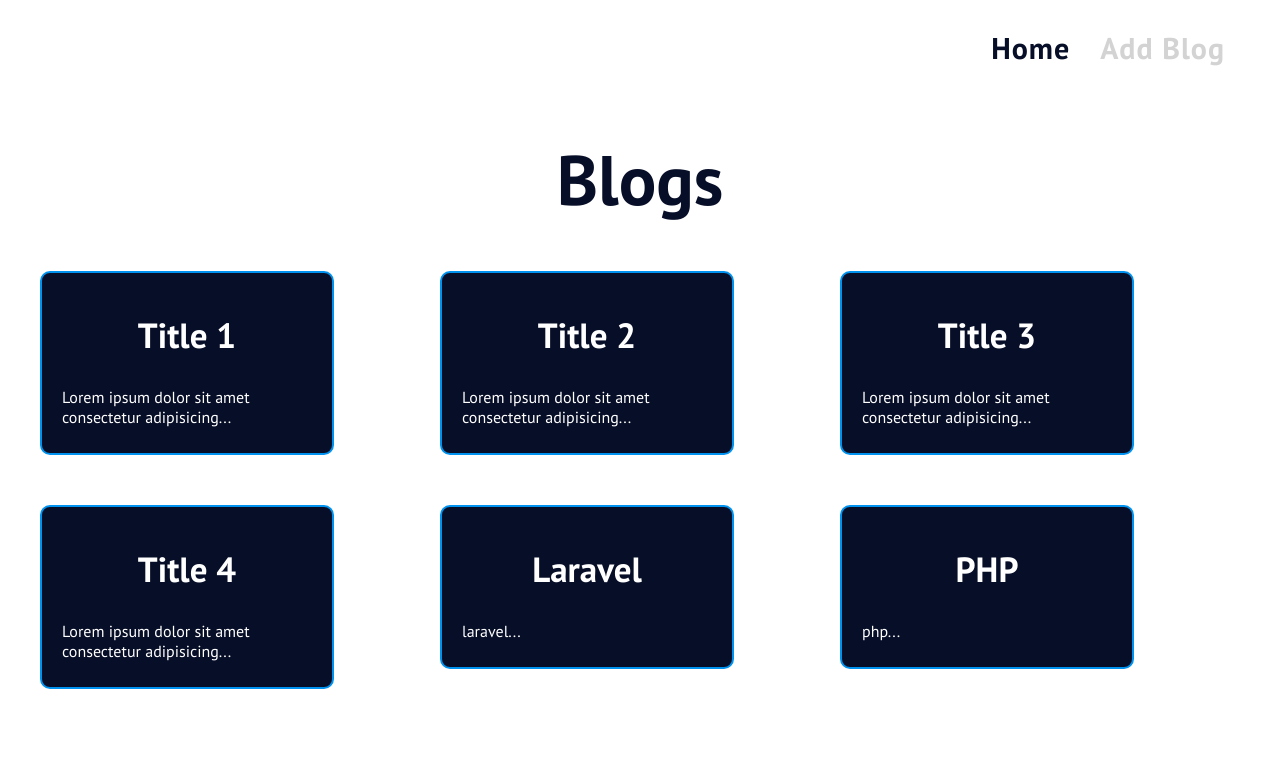
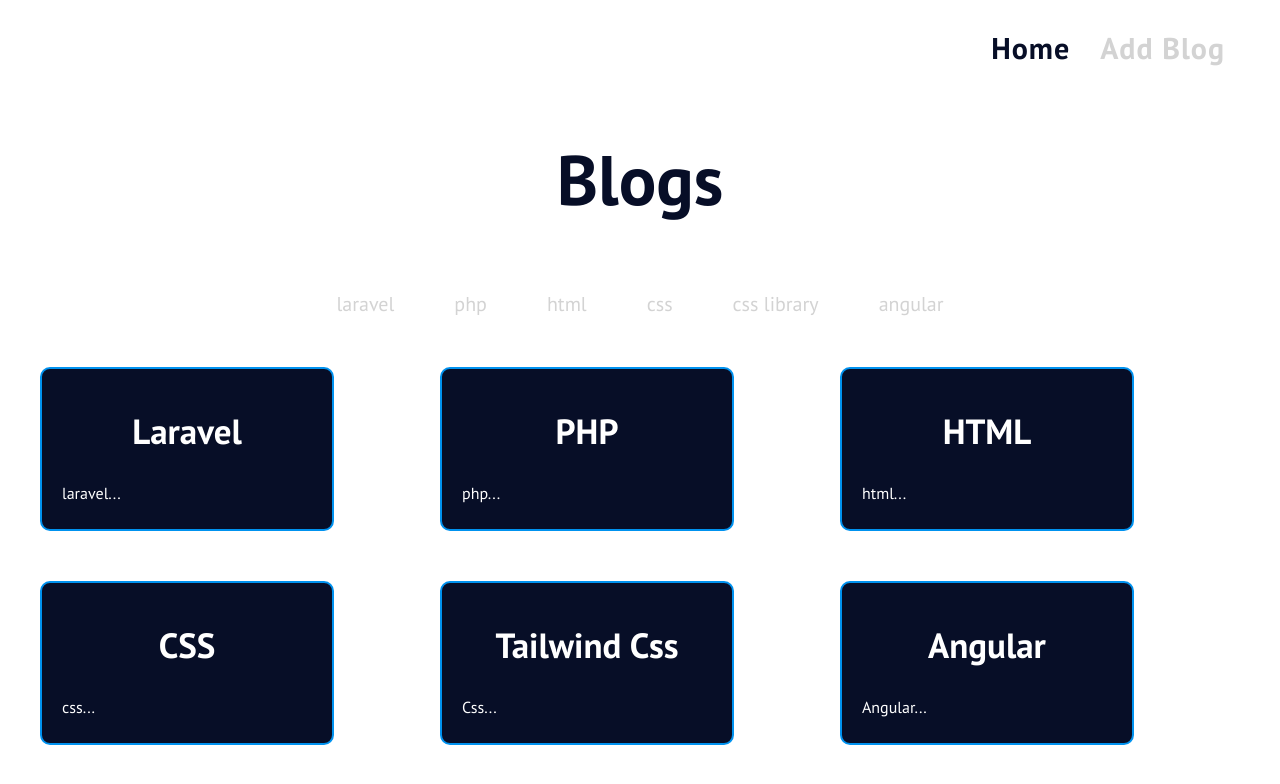
Before and after one commit to Zin-Mg-Nyunt/vue-blog, a Vue app: page / in a window 1280 px wide. Shown: the top 784 px of the page. Built offline with nearby package versions, Linux system fonts and the light colour scheme; data requests are answered from the project's data file.

Commit message:
crate tag view page and tag cloud component and filter blogs by incomming tag data with logic

```diff
--- a/database/db.json
+++ b/database/db.json
@@ -1,25 +1,5 @@
 {
   "blogs": [
-    {
-      "id": "1",
-      "title": "Title 1",
-      "body": "Lorem ipsum dolor sit amet consectetur adipisicing elit. Nesciunt quis tempora molestias aut dolorem impedit, ab eligendi! Iste, odio necessitatibus aliquid asperiores nobis ea id, architecto placeat quod corporis velit."
-    },
-    {
-      "id": "2",
-      "title": "Title 2",
-      "body": "Lorem ipsum dolor sit amet consectetur adipisicing elit. Nesciunt quis tempora molestias aut dolorem impedit, ab eligendi! Iste, odio necessitatibus aliquid asperiores nobis ea id, architecto placeat quod corporis velit."
-    },
-    {
-      "id": "3",
-      "title": "Title 3",
-      "body": "Lorem ipsum dolor sit amet consectetur adipisicing elit. Nesciunt quis tempora molestias aut dolorem impedit, ab eligendi! Iste, odio necessitatibus aliquid asperiores nobis ea id, architecto placeat quod corporis velit."
-    },
-    {
-      "id": "4",
-      "title": "Title 4",
-      "body": "Lorem ipsum dolor sit amet consectetur adipisicing elit. Nesciunt quis tempora molestias aut dolorem impedit, ab eligendi! Iste, odio necessitatibus aliquid asperiores nobis ea id, architecto placeat quod corporis velit."
-    },
     {
       "id": "2d99",
       "title": "Laravel",
@@ -35,6 +15,39 @@
       "tags": [
         "php"
       ]
+    },
+    {
+      "id": "cbec",
+      "title": "HTML",
+      "body": "html",
+      "tags": [
+        "html"
+      ]
+    },
+    {
+      "id": "970d",
+      "title": "CSS",
+      "body": "css",
+      "tags": [
+        "css"
+      ]
+    },
+    {
+      "id": "0943",
+      "title": "Tailwind Css",
+      "body": "Css",
+      "tags": [
+        "css",
+        "css library"
+      ]
+    },
+    {
+      "id": "c96a",
+      "title": "Angular",
+      "body": "Angular",
+      "tags": [
+        "angular"
+      ]
     }
   ]
 }
--- a/src/components/SingleBlog.vue
+++ b/src/components/SingleBlog.vue
@@ -27,7 +27,6 @@
         border-radius: 10px;
         padding: 10px 20px;
         background-color: #070e27;
-        color: white;
         cursor: pointer;
         user-select: none;
     }
@@ -38,5 +37,6 @@
     }
     a{
         text-decoration: none;
+        color: white;
     }
 </style>
--- /dev/null
+++ b/src/components/TagCloud.vue
@@ -0,0 +1,84 @@
+<template>
+    <div style="text-align:center; margin:30px 0;">
+        <div v-for="tag in uniqueTag" :key="tag" class="tag-div">
+            <router-link :to="{name: 'tag', params:{tag}}">
+                {{tag}}
+            </router-link>
+        </div>
+    </div>
+</template>
+
+<script>
+import { computed, ref } from 'vue'
+export default {
+    props:['blogs'],
+    setup(props){
+        // ဒီနည်းလမ်းက tutorial ထဲကနည်းလမ်း အလုပ်မလုပ်လို့။ ဘယ်လိုအလုပ်မလုပ်တာလဲဆိုတော့ တစ်ခြား route ကိုရောက်သွားတဲ့အခါ uniqueTag တွေကို loop ပတ်ပြီး ထုတ်ထားတယ့် tag component က ပျောက်သွားရော home page ကိုပြန်လာရင်လဲ အဲ့မှာပါ ပျောက်သွားရော chatgpt ကိုမေးကြည့်တော့  props.blogs ကို forEach နဲ့ loop ပတ်တာက တစ်ကြိမ်ပဲ loop ပတ်ပြီး အဲ့လို route တွေကူးသွားတဲ့အခါမှာ ထပ်ပြီးတော့ loop မပတ်တော့တာကြောင့် uniqueTag က ဘာမှမရှိတော့တဲ့ ပုံစံဖြစ်သွားပြီး template မှာ loopa ပတ်ထားတယ့်ဟာတွေက ပျောက်ကုန်တာဖြစ်တယ်
+        // let tags = ref([])
+        // props.blogs.forEach((blog)=>{
+        //     blog.tags.forEach((tag)=>{
+        //         tags.value.push(tag);
+        //     })
+        // })
+
+        // let uniqueTag = tags.value.filter((tag,index,array)=>{
+        //     return array.indexOf(tag) === index
+        // })
+
+
+        // ဒါက chatgpt ကနည်းလမ်း ပိုလွယ်ပြီး ပိုမြန်တယ် ဒီpattern က ဒီလိုပုံစံတွေမှာ သုံးရတယ့် pattern ပဲ အလွတ်မှတ်ထားလို့ရတယ်
+        let uniqueTag = computed(()=>{
+            if (!props.blogs) { // blogs ထဲမှာ data ပါ/မပါ စစ်တာ
+                return []
+            }
+
+            let allTags=props.blogs.flatMap(blog=>blog.tags);
+            return [...new Set(allTags)]
+            // flatMap ရဲ့ အလုပ်လုပ်ပုံ
+            //const blogs = [
+            //   { title: 'Post 1', tags: ['vue', 'javascript'] },
+            //   { title: 'Post 2', tags: ['vue', 'html'] }
+            // ]
+
+            // without flatMap
+            // const allTags = blogs.map(blog => blog.tags)
+            // console.log(allTags)
+            // → [ ['vue', 'javascript'], ['vue', 'html'] ]
+
+            // with flatMap
+            // const allTags = blogs.flatMap(blog => blog.tags)
+            // console.log(allTags)
+            // → [ 'vue', 'javascript', 'vue', 'html' ]
+
+            // new Set() ရဲ့အလုပ်လုပ်ပုံ
+            // const tags = ['vue', 'javascript', 'vue', 'html']
+            // const uniqueTags = [...new Set(tags)]
+            // console.log(uniqueTags)
+            // → ['vue', 'javascript', 'html']
+
+            // new Set(...) — to remove duplicates and return Set obj,not array. That's why put into the array back
+            // [...Set] — to turn it back into an array
+
+
+        })
+        return {uniqueTag}
+    }
+}
+</script>
+
+<style>
+    .tag-div{
+        display: inline-block;
+        padding: 10px 20px;
+        margin: 10px;
+        cursor: pointer;
+        user-select: none;
+    }
+    .tag-div > a{
+        font-size: 20px;
+        color: lightgray;
+    }
+    .tag-div > a.router-link-active{
+        color: #070e27;
+    }
+</style>
--- a/src/router/index.js
+++ b/src/router/index.js
@@ -2,6 +2,7 @@
 import HomeView from '../views/HomeView.vue'
 import DetailView from '../views/DetailView.vue'
 import CreateView from '../views/CreateView.vue'
+import TagView from '../views/TagView.vue'
 
 
 const routes = [
@@ -20,6 +21,12 @@
     path: '/createBlog',
     name: 'create',
     component: CreateView
+  },
+  {
+    path: '/tags/:tag',
+    name: 'tag',
+    component: TagView,
+    props: true
   }
 ]
 
--- a/src/views/DetailView.vue
+++ b/src/views/DetailView.vue
@@ -1,4 +1,5 @@
 <template>
+
   <div>
     <h2>{{blog.title}}</h2>
     <p>{{blog.body}}</p>
@@ -6,8 +7,10 @@
 </template>
 
 <script>
+import TagCloud from '../components/TagCloud'
 import getBlog from '@/components/getBlog'
 export default {
+  components: { TagCloud },
     props:['id'],
     setup(props){
         let {blog,error,load}=getBlog(props.id)
--- a/src/views/HomeView.vue
+++ b/src/views/HomeView.vue
@@ -1,5 +1,6 @@
 <template>
   <h1>Blogs</h1>
+  <TagCloud :blogs="blogs"></TagCloud>
   <div class="home blog-wrapper">
     <BlogList :blogs="blogs"></BlogList>
   </div>
@@ -7,11 +8,13 @@
 
 <script>
 
+import TagCloud from '../components/TagCloud'
 import BlogList from '../components/BlogList'
 import getBlogs from "../components/getBlogs";
 export default {
   name: 'HomeView',
   components: {
+    TagCloud,
     BlogList,
 
   },
--- /dev/null
+++ b/src/views/TagView.vue
@@ -0,0 +1,43 @@
+<template>
+  <div v-if="error">
+    {{error}}
+  </div>
+
+  <div v-if="blogs.length">
+    <h1>Blogs</h1>
+    <TagCloud :blogs="blogs"></TagCloud>
+    <div class="blog-wrapper">
+        <div v-for="blog in filteredBlog" :key="blog" class="blog-card">
+            <router-link :to="{name:'detail',params:{id:blog.id}}">
+                <h2>{{blog.title}}</h2>
+                <p>{{blog.body}}</p>
+            </router-link>
+        </div>
+    </div>
+  </div>
+</template>
+
+<script>
+import TagCloud from '../components/TagCloud'
+import getBlogs from '@/components/getBlogs'
+import { computed } from 'vue'
+export default {
+  components: { TagCloud },
+    props: ['tag'],
+    setup(props){
+        let {blogs,error,load}=getBlogs()
+        load()
+
+        let filteredBlog=computed(()=>{ // filter blogs by incomming tag data
+            return blogs.value.filter((blog)=>{
+                return blog.tags.includes(props.tag)
+        })
+        })
+        return{filteredBlog,blogs,error}
+    }
+}
+</script>
+
+<style>
+
+</style>
```
